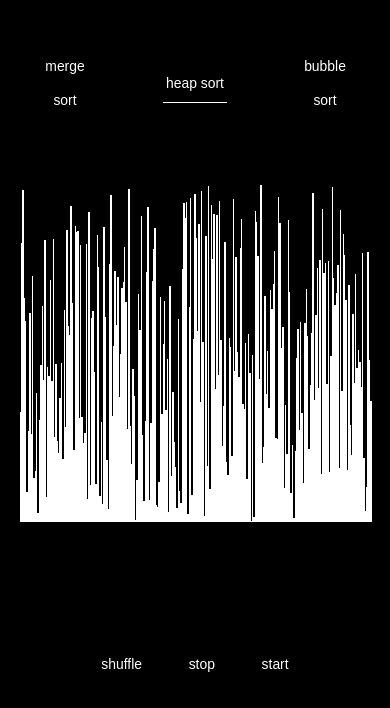
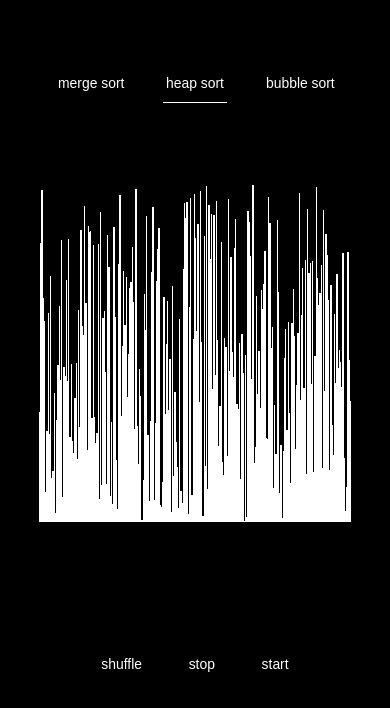
Before and after one commit to shiiirro/sorting-audiovisualizer, a React (Create React App) app: page / in a window 390 px wide. Shown: the top 708 px of the page. Built offline with nearby package versions, Linux system fonts and the light colour scheme.

Commit message:
more mobile-focused ui changes

```diff
--- a/src/components/Visualizer.css
+++ b/src/components/Visualizer.css
@@ -1,6 +1,6 @@
 .container {
     height: 40vh;
-    width: 90vw;
+    width: 80vw;
     padding: 1rem;
     display: flex;
     flex-direction: row;
@@ -15,6 +15,7 @@
 
 .sort-selection-bar {
     height: 20vh;
+    width: 80vw;
     display: flex;
     flex-direction: row;
     align-items: flex-end;
@@ -48,6 +49,8 @@
     border: 0px;
     font-size: calc(10px + 1vw);
     line-height: 4vh;
+    overflow: hidden;
+    white-space: nowrap;
 }
 
 .sort-button-combo {
```
